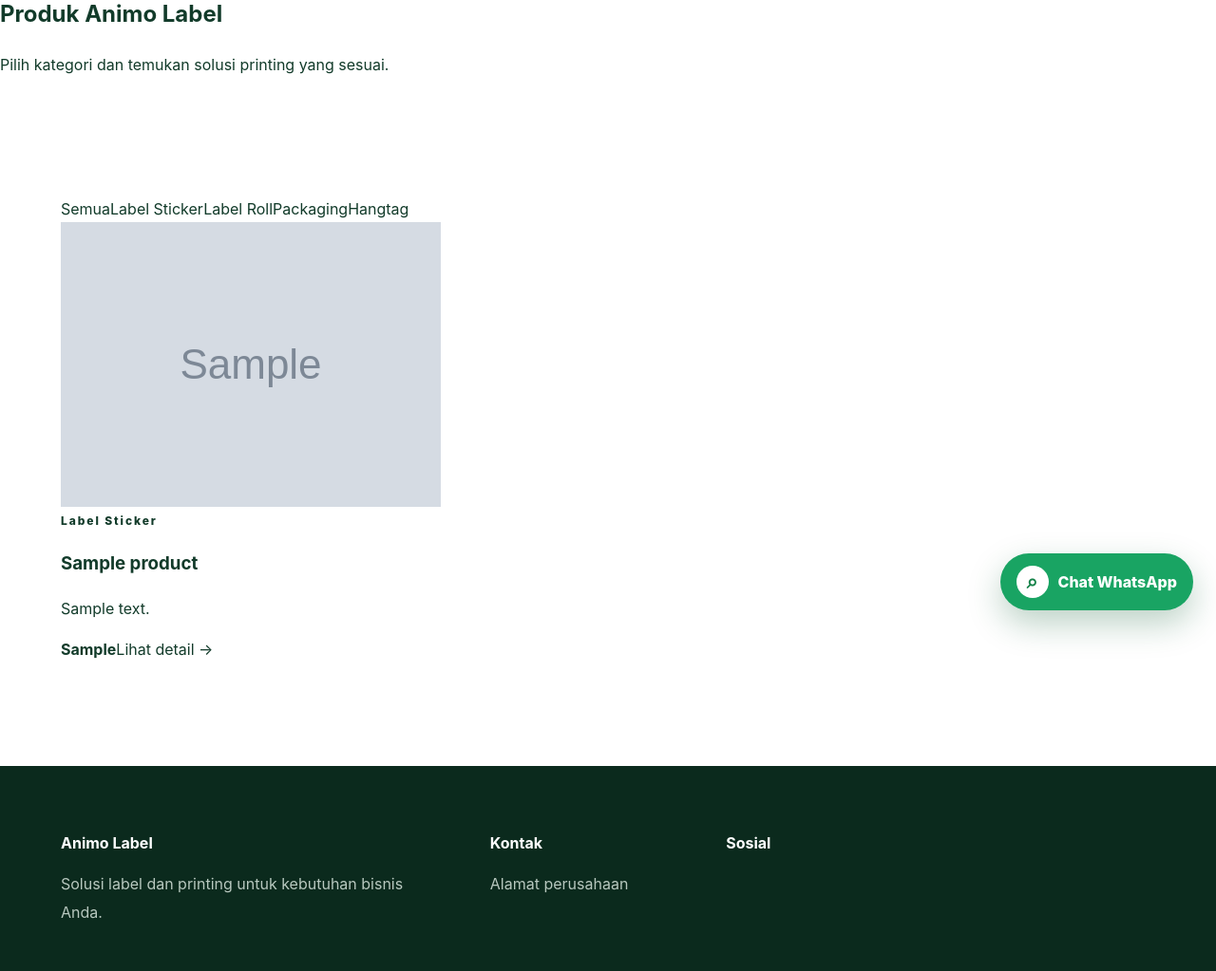
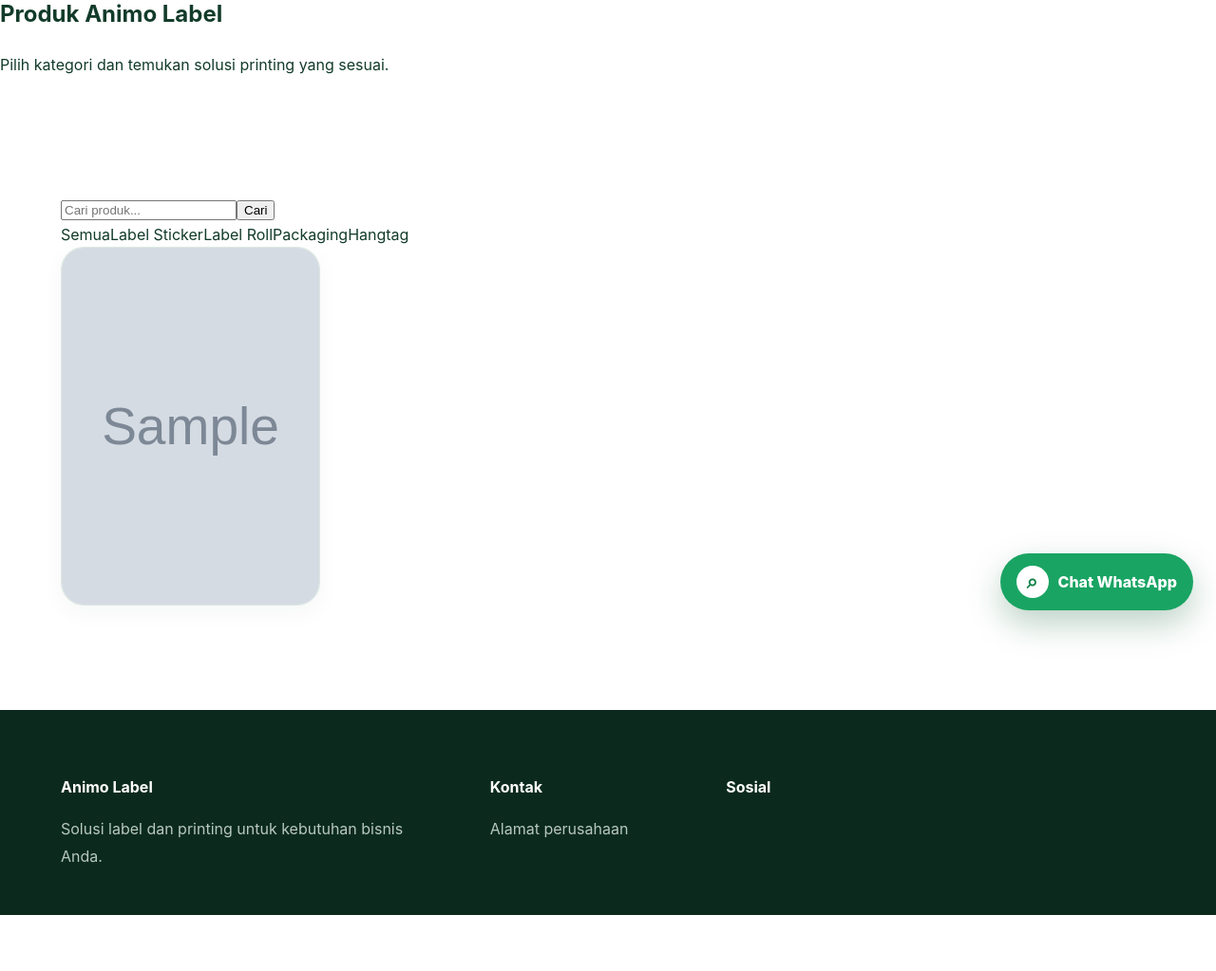
Before and after one commit to dickv940-star/Animo-Label-Website, a PHP site: page /produk.php in a window 1280 px wide. Shown: the part 133-1156 px from the top of the page at 95% size. After the commit the page ends 1097 px from the top, so only its background shows below. Run offline with PHP 8.4, Linux system fonts and the light colour scheme; data comes from the database, SQL or seed files in the repository; tables that the repository leaves empty hold one stand-in row (values such as "Sample post"); grey boxes marked "Sample" are stand-in pictures; some libraries are stand-ins or nearby versions.

Commit message:
Improve product catalog with search filters and pagination

```diff
--- a/produk.php
+++ b/produk.php
@@ -1 +1,27 @@
-<?php $title='Produk';require __DIR__.'/includes/header.php';$cat=(int)($_GET['category']??0);$cats=$pdo->query('SELECT * FROM categories ORDER BY sort_order,id DESC')->fetchAll();$sql="SELECT p.*,c.name category_name FROM products p LEFT JOIN categories c ON c.id=p.category_id WHERE p.active=1";$params=[];if($cat){$sql.=' AND p.category_id=?';$params[]=$cat;}$sql.=' ORDER BY p.featured DESC,p.id DESC';$st=$pdo->prepare($sql);$st->execute($params);$products=$st->fetchAll();?><section class="pagehead"><small>KATALOG</small><h1>Produk Animo Label</h1><p>Pilih kategori dan temukan solusi printing yang sesuai.</p></section><section class="section"><div class="chips"><a href="/produk.php">Semua</a><?php foreach($cats as $c):?><a href="?category=<?=$c['id']?>"><?=e($c['name'])?></a><?php endforeach;?></div><div class="grid products"><?php foreach($products as $p):?><article class="product"><img src="<?=e(img($p['image']))?>"><div><small><?=e($p['category_name'])?></small><h3><?=e($p['name'])?></h3><?php if($p['description']):?><p><?=e($p['description'])?></p><?php endif;if($p['price']!==''):?><strong><?=e($p['price'])?></strong><?php endif;?><a href="/produk-detail.php?id=<?=$p['id']?>">Lihat detail →</a></div></article><?php endforeach;?></div></section><?php require __DIR__.'/includes/footer.php';?>
+<?php
+$title='Produk';require __DIR__.'/includes/header.php';
+$cat=(int)($_GET['category']??0);
+$q=trim($_GET['q']??'');
+$page=max(1,(int)($_GET['page']??1));
+$perPage=12;
+$cats=$pdo->query('SELECT * FROM categories ORDER BY sort_order,id DESC')->fetchAll();
+$where=['p.active=1'];$params=[];
+if($cat){$where[]='p.category_id=?';$params[]=$cat;}
+if($q!==''){ $where[]='(p.name LIKE ? OR p.description LIKE ?)';$params[]='%'.$q.'%';$params[]='%'.$q.'%';}
+$whereSql=' WHERE '.implode(' AND ',$where);
+$count=$pdo->prepare('SELECT COUNT(*) FROM products p'.$whereSql);$count->execute($params);$total=(int)$count->fetchColumn();
+$pages=max(1,(int)ceil($total/$perPage));$page=min($page,$pages);$offset=($page-1)*$perPage;
+$sql="SELECT p.*,c.name category_name FROM products p LEFT JOIN categories c ON c.id=p.category_id".$whereSql." ORDER BY p.featured DESC,p.id DESC LIMIT ".$perPage." OFFSET ".$offset;
+$st=$pdo->prepare($sql);$st->execute($params);$products=$st->fetchAll();
+function product_url($page,$cat,$q){$a=[];if($cat)$a['category']=$cat;if($q!=='')$a['q']=$q;if($page>1)$a['page']=$page;return 'produk.php'.($a?'?'.http_build_query($a):'');}
+?>
+<section class="pagehead"><small>KATALOG</small><h1>Produk Animo Label</h1><p>Pilih kategori dan temukan solusi printing yang sesuai.</p></section>
+<section class="section">
+<div class="catalog-toolbar">
+<form class="catalog-search" method="get"><input type="search" name="q" value="<?=e($q)?>" placeholder="Cari produk..."><input type="hidden" name="category" value="<?=$cat?>"><button type="submit">Cari</button></form>
+<div class="chips"><a class="<?=$cat?'':'active'?>" href="produk.php<?= $q!==''?'?q='.rawurlencode($q):'' ?>">Semua</a><?php foreach($cats as $c):?><a class="<?=$cat===$c['id']?'active':''?>" href="<?=e(product_url(1,(int)$c['id'],$q))?>"><?=e($c['name'])?></a><?php endforeach;?></div>
+</div>
+<?php if($products):?><div class="product-grid"><?php foreach($products as $p):?><article class="product-card"><a class="product-image" href="produk-detail.php?id=<?=$p['id']?>"><img src="<?=e(img($p['image']))?>" alt="<?=e($p['name'])?>"></a><div class="product-info"><small><?=e($p['category_name']?:'Produk')?></small><h3><?=e($p['name'])?></h3><?php if($p['description']):?><p><?=e($p['description'])?></p><?php endif;if($p['price']!==''):?><strong><?=e($p['price'])?></strong><?php endif;?><a class="text-link" href="produk-detail.php?id=<?=$p['id']?>">Lihat detail →</a></div></article><?php endforeach;?></div>
+<?php else:?><div class="empty-state"><h3>Produk tidak ditemukan</h3><p>Coba kata kunci atau kategori lainnya.</p></div><?php endif;?>
+<?php if($pages>1):?><nav class="pagination" aria-label="Paginasi produk"><?php if($page>1):?><a href="<?=e(product_url($page-1,$cat,$q))?>">← Sebelumnya</a><?php endif;?><div><?php for($n=1;$n<=$pages;$n++):?><a class="<?=$n===$page?'active':''?>" href="<?=e(product_url($n,$cat,$q))?>"><?=$n?></a><?php endfor;?></div><?php if($page<$pages):?><a href="<?=e(product_url($page+1,$cat,$q))?>">Berikutnya →</a><?php endif;?></nav><?php endif;?>
+</section><?php require __DIR__.'/includes/footer.php';?>
```
